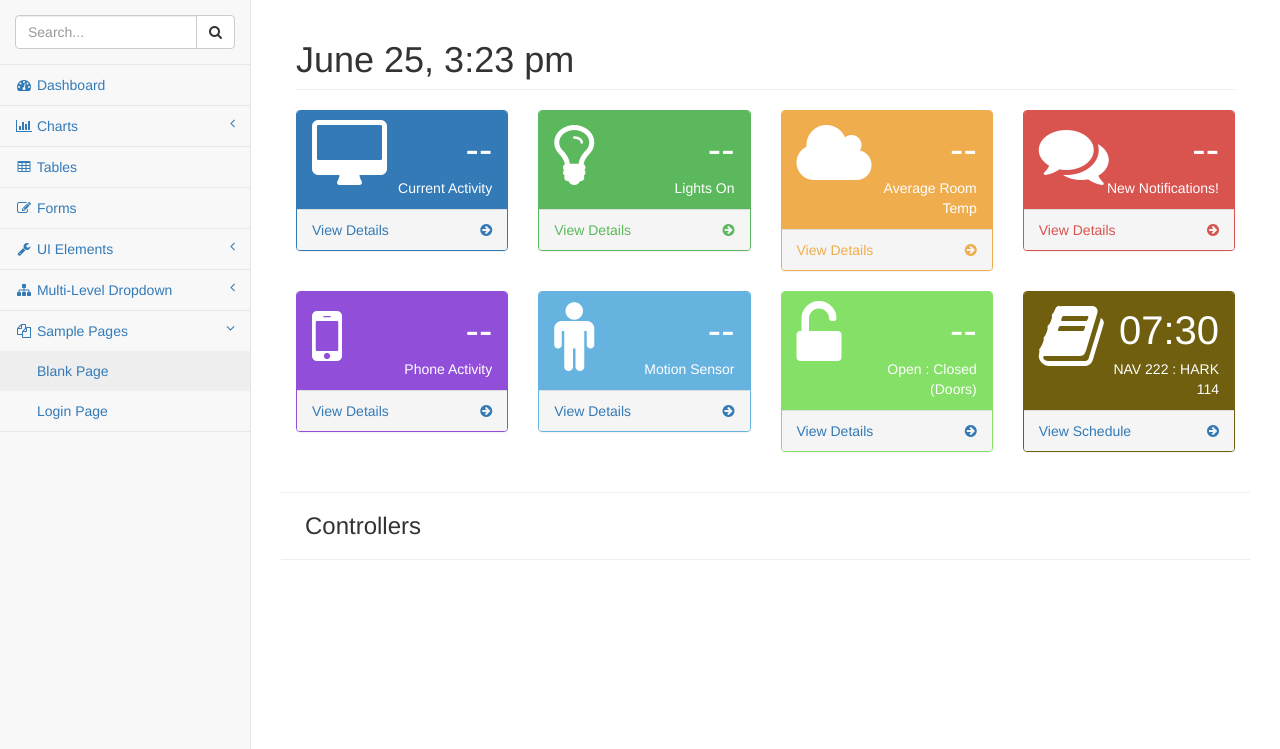
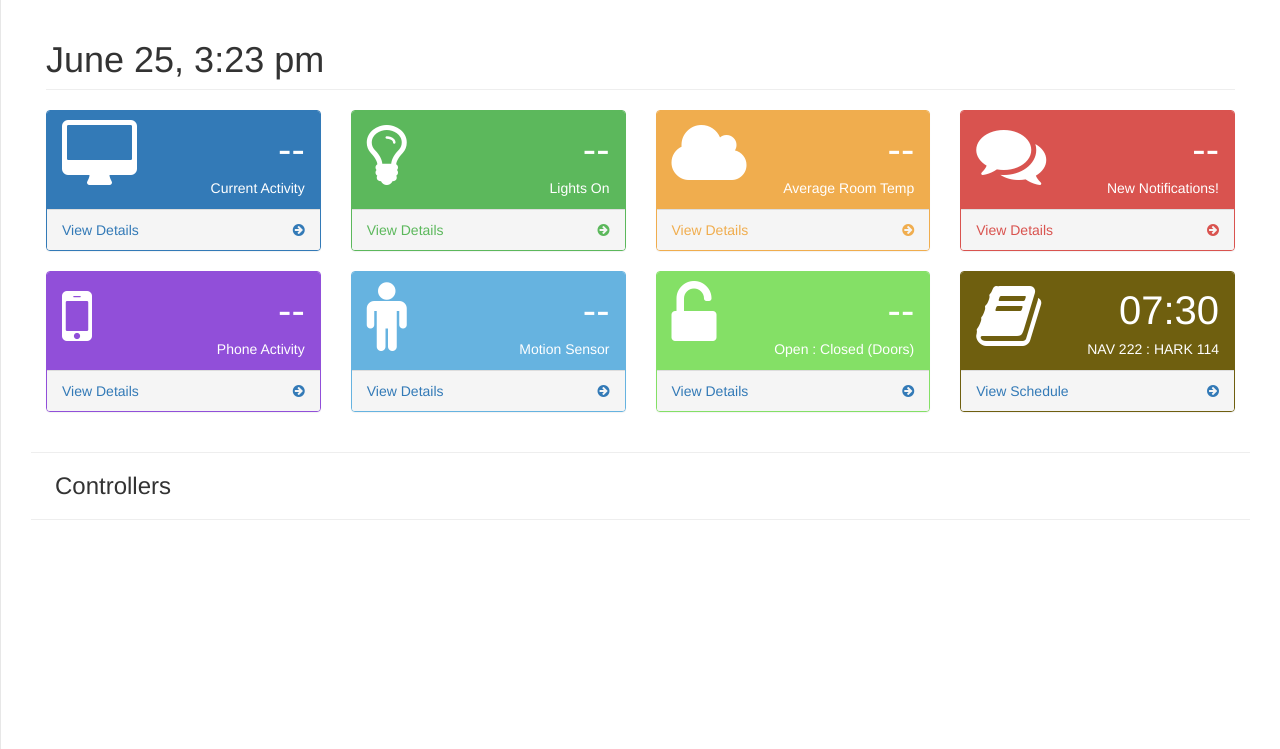
Before and after one commit to jboullianne/STC, a PHP site: page /home in a window 1280 px wide. Shown: the part 51-800 px from the top of the page. Run offline with PHP 8.4, Linux system fonts and the light colour scheme; data that the repository does not hold is empty.

Commit message:
Got rid of side nav bar

```diff
--- a/pages/home.php
+++ b/pages/home.php
@@ -262,117 +262,10 @@
                 <!-- /.dropdown -->
             </ul>
             <!-- /.navbar-top-links -->
-
-            <div class="navbar-default sidebar" role="navigation">
-                <div class="sidebar-nav navbar-collapse">
-                    <ul class="nav" id="side-menu">
-                        <li class="sidebar-search">
-                            <div class="input-group custom-search-form">
-                                <input type="text" class="form-control" placeholder="Search...">
-                                <span class="input-group-btn">
-                                    <button class="btn btn-default" type="button">
-                                        <i class="fa fa-search"></i>
-                                    </button>
-                                </span>
-                            </div>
-                            <!-- /input-group -->
-                        </li>
-                        <li>
-                            <a href="index.html"><i class="fa fa-dashboard fa-fw"></i> Dashboard</a>
-                        </li>
-                        <li>
-                            <a href="#"><i class="fa fa-bar-chart-o fa-fw"></i> Charts<span class="fa arrow"></span></a>
-                            <ul class="nav nav-second-level">
-                                <li>
-                                    <a href="flot.html">Flot Charts</a>
-                                </li>
-                                <li>
-                                    <a href="morris.html">Morris.js Charts</a>
-                                </li>
-                            </ul>
-                            <!-- /.nav-second-level -->
-                        </li>
-                        <li>
-                            <a href="tables.html"><i class="fa fa-table fa-fw"></i> Tables</a>
-                        </li>
-                        <li>
-                            <a href="forms.html"><i class="fa fa-edit fa-fw"></i> Forms</a>
-                        </li>
-                        <li>
-                            <a href="#"><i class="fa fa-wrench fa-fw"></i> UI Elements<span class="fa arrow"></span></a>
-                            <ul class="nav nav-second-level">
-                                <li>
-                                    <a href="panels-wells.html">Panels and Wells</a>
-                                </li>
-                                <li>
-                                    <a href="buttons.html">Buttons</a>
-                                </li>
-                                <li>
-                                    <a href="notifications.html">Notifications</a>
-                                </li>
-                                <li>
-                                    <a href="typography.html">Typography</a>
-                                </li>
-                                <li>
-                                    <a href="icons.html"> Icons</a>
-                                </li>
-                                <li>
-                                    <a href="grid.html">Grid</a>
-                                </li>
-                            </ul>
-                            <!-- /.nav-second-level -->
-                        </li>
-                        <li>
-                            <a href="#"><i class="fa fa-sitemap fa-fw"></i> Multi-Level Dropdown<span class="fa arrow"></span></a>
-                            <ul class="nav nav-second-level">
-                                <li>
-                                    <a href="#">Second Level Item</a>
-                                </li>
-                                <li>
-                                    <a href="#">Second Level Item</a>
-                                </li>
-                                <li>
-                                    <a href="#">Third Level <span class="fa arrow"></span></a>
-                                    <ul class="nav nav-third-level">
-                                        <li>
-                                            <a href="#">Third Level Item</a>
-                                        </li>
-                                        <li>
-                                            <a href="#">Third Level Item</a>
-                                        </li>
-                                        <li>
-                                            <a href="#">Third Level Item</a>
-                                        </li>
-                                        <li>
-                                            <a href="#">Third Level Item</a>
-                                        </li>
-                                    </ul>
-                                    <!-- /.nav-third-level -->
-                                </li>
-                            </ul>
-                            <!-- /.nav-second-level -->
-                        </li>
-                        <li class="active">
-                            <a href="#"><i class="fa fa-files-o fa-fw"></i> Sample Pages<span class="fa arrow"></span></a>
-                            <ul class="nav nav-second-level">
-                                <li>
-                                    <a class="active" href="blank.html">Blank Page</a>
-                                </li>
-                                <li>
-                                    <a href="login.html">Login Page</a>
-                                </li>
-                            </ul>
-                            <!-- /.nav-second-level -->
-                        </li>
-                    </ul>
-                </div>
-                <!-- /.sidebar-collapse -->
-            </div>
-            <!-- /.navbar-static-side -->
         </nav>
 
         <!-- Page Content -->
-        <div id="page-wrapper">
+        <div id="page-wrapper" style='margin: 0 0 0 0'>
             <div class="container-fluid">
                 <div class="row">
                     <div class="col-lg-12">
```
Also changed, not shown: README.md.
